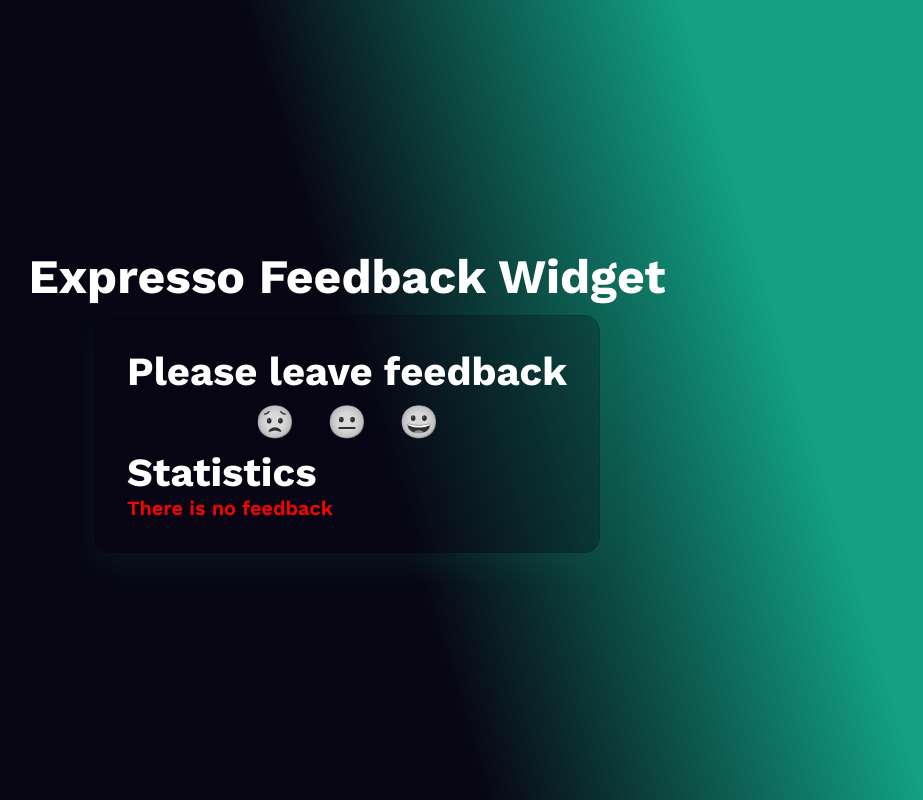
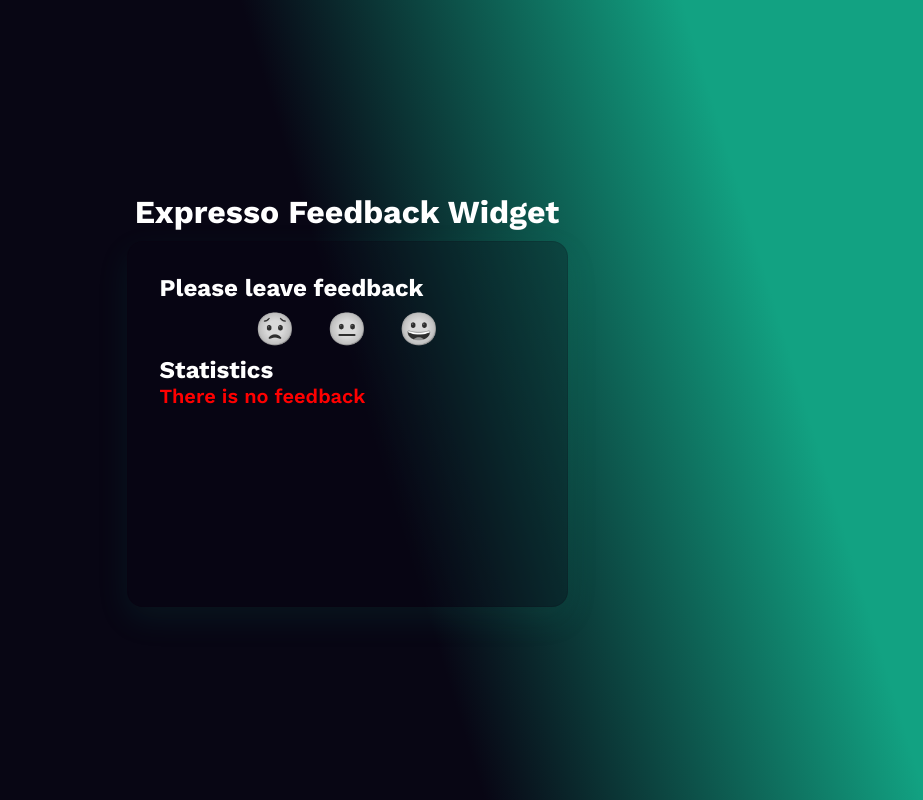
Before and after one commit to Valik3201/goit-react-hw-02-feedback, a React (Create React App) app: page / in a window 1280 px wide. Shown: the whole page, without its empty margins (293-1216 px from the left). Built offline with nearby package versions, Linux system fonts and the light colour scheme.

Commit message:
style(ui): update styles

```diff
--- a/src/components/App.jsx
+++ b/src/components/App.jsx
@@ -72,13 +72,13 @@ export default class App extends Component {
           gap: 10,
           justifyContent: 'center',
           alignItems: 'center',
-          fontSize: '1.5rem',
+          fontSize: '1rem',
           fontWeight: 600,
           color: '#fff',
           backgroundImage: 'linear-gradient(73deg, #080614 51%, #12a282 80%)',
         }}
       >
-        <h1>Expresso Feedback Widget</h1>
+        <h1 style={{ textAlign: 'center' }}>Expresso Feedback Widget</h1>
         <div
           style={{
             background: 'rgba(8, 6, 20, 0.275)',
@@ -86,6 +86,8 @@ export default class App extends Component {
             borderRadius: '1rem',
             border: '1px solid rgba(8, 6, 20, 0.125)',
             padding: '2rem',
+            width: '375px',
+            height: '300px',
           }}
         >
           <Section title="Please leave feedback">
--- a/src/components/Section/Section.jsx
+++ b/src/components/Section/Section.jsx
@@ -6,7 +6,7 @@ import styled from 'styled-components';
  * @description A styled section component with a title and content.
  */
 const Title = styled.h2`
-  font-size: 2.5rem;
+  font-size: '1rem';
   color: #fff;
 `;
 
--- a/src/components/Statistics/Statistics.jsx
+++ b/src/components/Statistics/Statistics.jsx
@@ -8,8 +8,8 @@ import styled from 'styled-components';
 const StatsWrapper = styled.div`
   display: flex;
   flex-direction: column;
-  gap: 10px;
-  font-size: 1.5rem;
+  gap: 1rem;
+  padding-top: 1rem;
 `;
 
 /**
```
